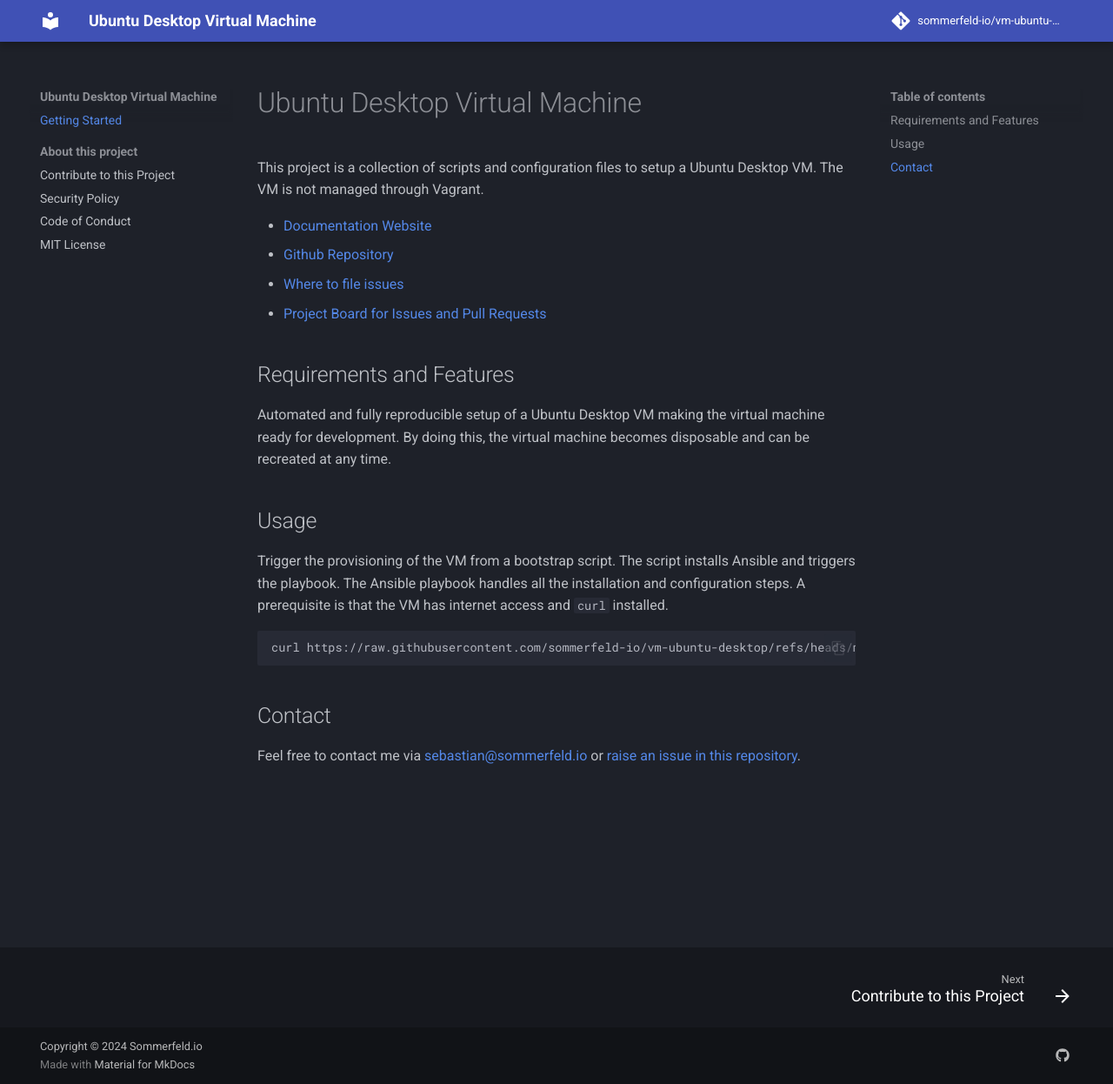
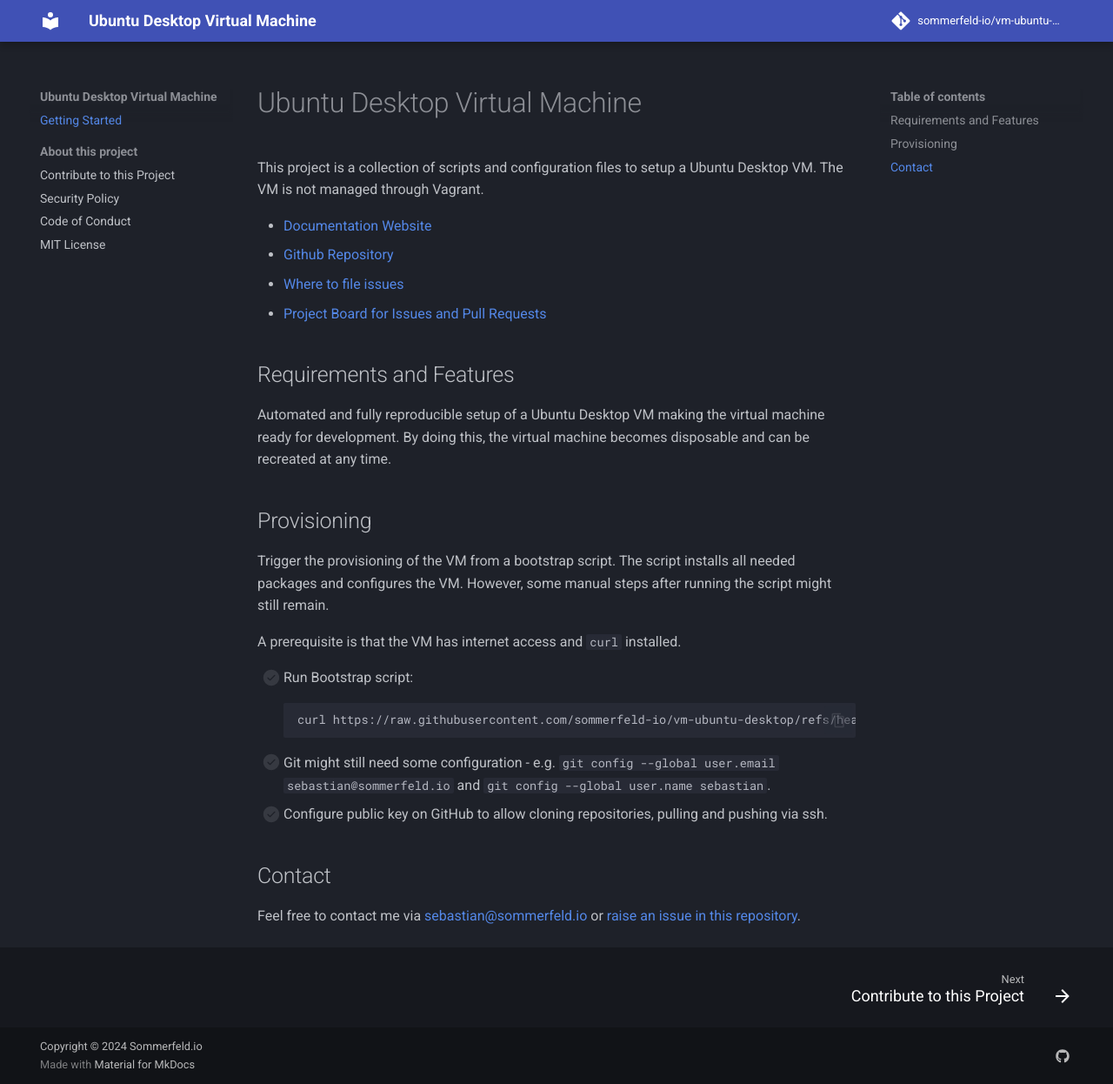
Before and after one commit to sommerfeld-io/vm-ubuntu-desktop, an MkDocs documentation site: the page built from docs/index.md, in a window 1280 px wide and 1246 px high. Shown: the whole window at 87% size. Built offline with MkDocs 1.6.1 and Material for MkDocs 9.7.7, drawn with Linux system fonts in a browser that asks for light colours; comment, search, counter and statistics services are not loaded.

````diff
--- a/docs/index.md
+++ b/docs/index.md
@@ -14,12 +14,17 @@ This project is a collection of scripts and configuration files to setup a Ubunt
 ## Requirements and Features
 Automated and fully reproducible setup of a Ubuntu Desktop VM making the virtual machine ready for development. By doing this, the virtual machine becomes disposable and can be recreated at any time.
 
-## Usage
-Trigger the provisioning of the VM from a bootstrap script. The script installs Ansible and triggers the playbook. The Ansible playbook handles all the installation and configuration steps. A prerequisite is that the VM has internet access and `curl` installed.
+## Provisioning
+Trigger the provisioning of the VM from a bootstrap script. The script installs all needed packages and configures the VM. However, some manual steps after running the script might still remain.
 
-```bash
-curl https://raw.githubusercontent.com/sommerfeld-io/vm-ubuntu-desktop/refs/heads/main/components/provision/bootstrap.sh | bash -
-```
+A prerequisite is that the VM has internet access and `curl` installed.
+
+- [ ] Run Bootstrap script:
+    ```
+    curl https://raw.githubusercontent.com/sommerfeld-io/vm-ubuntu-desktop/refs/heads/main/components/provision/bootstrap.sh | bash -
+    ```
+- [ ] Git might still need some configuration - e.g. `git config --global user.email sebastian@sommerfeld.io` and `git config --global user.name sebastian`.
+- [ ] Configure public key on GitHub to allow cloning repositories, pulling and pushing via ssh.
 
 ## Contact
 Feel free to contact me via <sebastian@sommerfeld.io> or [raise an issue in this repository][file-issues].
````
Also changed, not shown: 1 other file.
